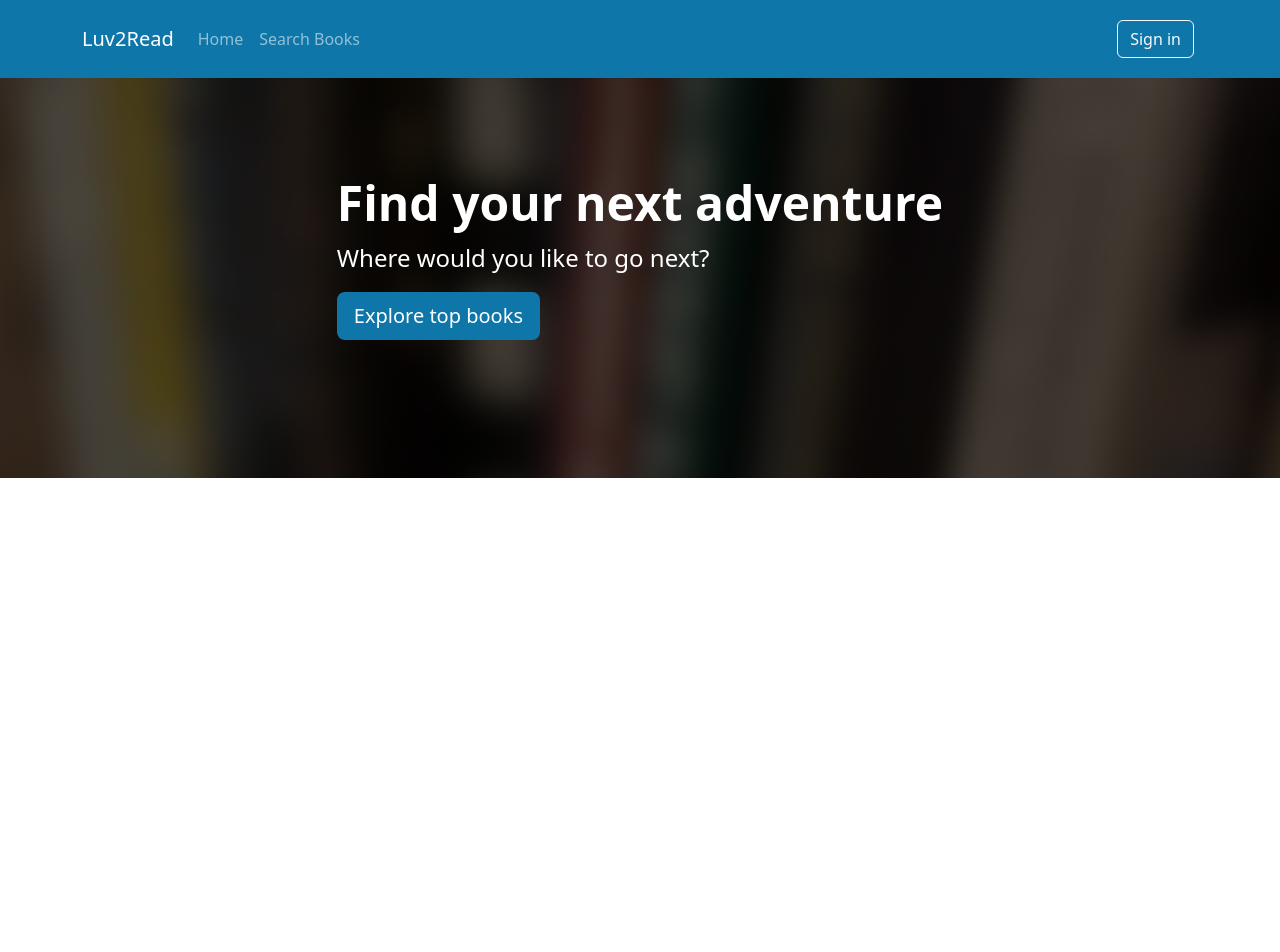
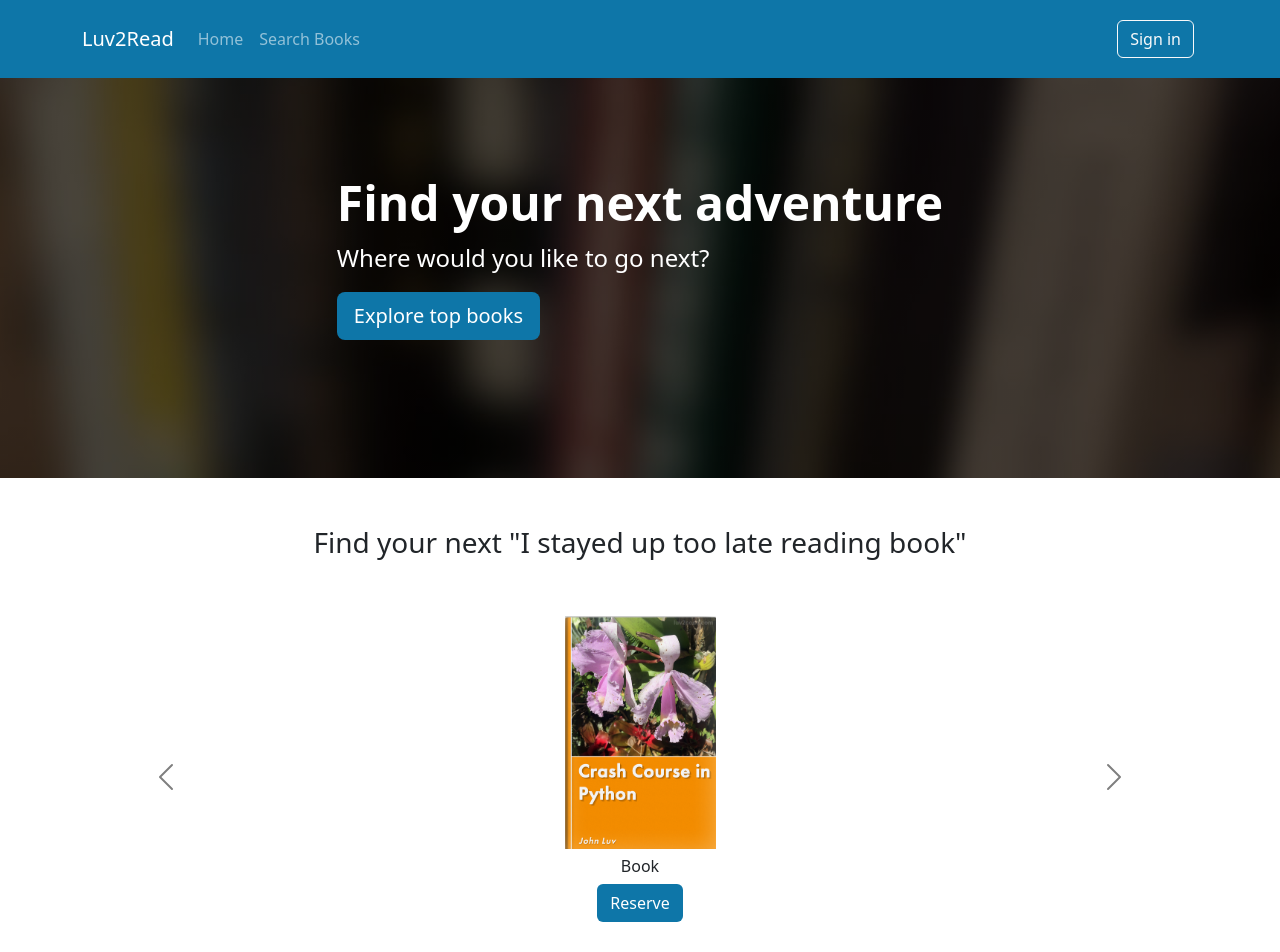
Before and after one commit to mintrosetta/library-application, a React (Vite) app in the folder client/: page / in a window 1280 px wide. Shown: the top 952 px of the page. Before the commit the page ends 800 px from the top, so only its background shows below. Built offline with nearby package versions, Linux system fonts and the light colour scheme.

Commit message:
carousel component

```diff
--- a/client/src/App.tsx
+++ b/client/src/App.tsx
@@ -1,4 +1,5 @@
 import Navbar from './layouts/common/Navbar';
+import Carousel from './layouts/home/Carousel';
 import ExploreTopBooks from './layouts/home/ExploreTopBooks';
 
 function App() {
@@ -7,6 +8,7 @@ function App() {
     <>
       <Navbar />
       <ExploreTopBooks />
+      <Carousel />
     </>
   )
 }
--- /dev/null
+++ b/client/src/layouts/home/Carousel.tsx
@@ -0,0 +1,77 @@
+import img1 from '../../Images/BooksImages/book-luv2code-1000.png';
+import img2 from '../../Images/BooksImages/new-book-1.png';
+import img3 from '../../Images/BooksImages/new-book-2.png';
+export default function Carousel() {
+    return (
+        <>
+            <div className="container mt-5" style={{ height: "550px" }}>
+                <div className="homepage-carousel-title">
+                    <h3>Find your next "I stayed up too late reading book"</h3>
+                </div>
+                <div id="carouselExampleControls" className="carousel carousel-dark slide mt-5 d-none d-lg-block" data-bs-interval="false">
+                    {/* desktop */}
+                    <div className="carousel-inner">
+                        <div className="carousel-item active">
+                            <div className="row d-flex justify-content-center align-items-center">
+                                <div className="col-xs-6 col-sm-6 col-md-4 col-lg-3 mb-3">
+                                    <div className="text-center">
+                                        <img src={img1} width="151" height="233" alt="" />
+                                        <h6 className="mt-2">Book</h6>
+                                        <a className="btn main-color text-white" href="#">Reserve</a>
+                                    </div>
+                                </div>
+                            </div>
+                        </div>
+                        <div className="carousel-item">
+                            <div className="row d-flex justify-content-center align-items-center">
+                                <div className="col-xs-6 col-sm-6 col-md-4 col-lg-3 mb-3">
+                                    <div className="text-center">
+                                        <img src={img1} width="151" height="233" alt="" />
+                                        <h6 className="mt-2">Book</h6>
+                                        <a className="btn main-color text-white" href="#">Reserve</a>
+                                    </div>
+                                </div>
+                            </div>
+                        </div>
+                        <div className="carousel-item">
+                            <div className="row d-flex justify-content-center align-items-center">
+                                <div className="col-xs-6 col-sm-6 col-md-4 col-lg-3 mb-3">
+                                    <div className="text-center">
+                                        <img src={img1} width="151" height="233" alt="" />
+                                        <h6 className="mt-2">Book</h6>
+                                        <a className="btn main-color text-white" href="#">Reserve</a>
+                                    </div>
+                                </div>
+                            </div>
+                        </div>
+                        <button className="carousel-control-prev" type="button" data-bs-target="#carouselExampleControls" data-bs-slide="prev">
+                            <span className="carousel-control-prev-icon" area-hidden="true"></span>
+                            <span className="visually-hidden">Previos</span>
+                        </button>
+                        <button className="carousel-control-next" type="button" data-bs-target="#carouselExampleControls" data-bs-slide="next">
+                            <span className="carousel-control-next-icon" area-hidden="true"></span>
+                            <span className="visually-hidden">Next</span>
+                        </button>
+                    </div>
+
+                    {/* mobile */}
+                    <div className="d-lg-none mt-3">
+                        <div className='row d-flex justify-content-center align-content-center'>
+                        <div className="text-center">
+                            <img src={img2} width="151" height="233" alt="book" />
+                            <h6 className="mt-2">
+                                <b>Book</b>
+                            </h6>
+                            <p>Luv2code</p>
+                            <a className="btn main-color text-white" href="#">Reserve</a>
+                        </div>
+                        </div>
+                    </div>
+                </div>
+                <div className='homepage-carousel-title mt-3'>
+                    <a className='btn btn-outline-secondary btn-lg' href="#">View More</a>
+                </div>
+            </div>
+        </>
+    );
+}
```
